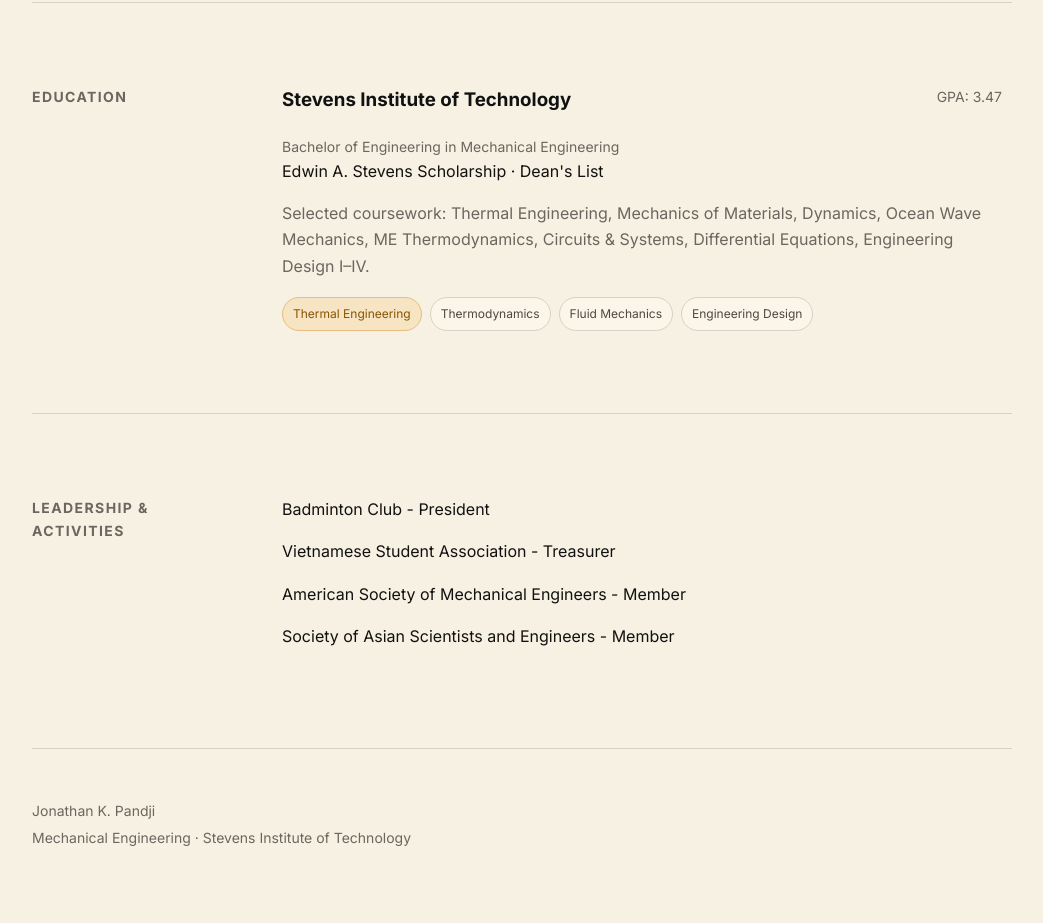
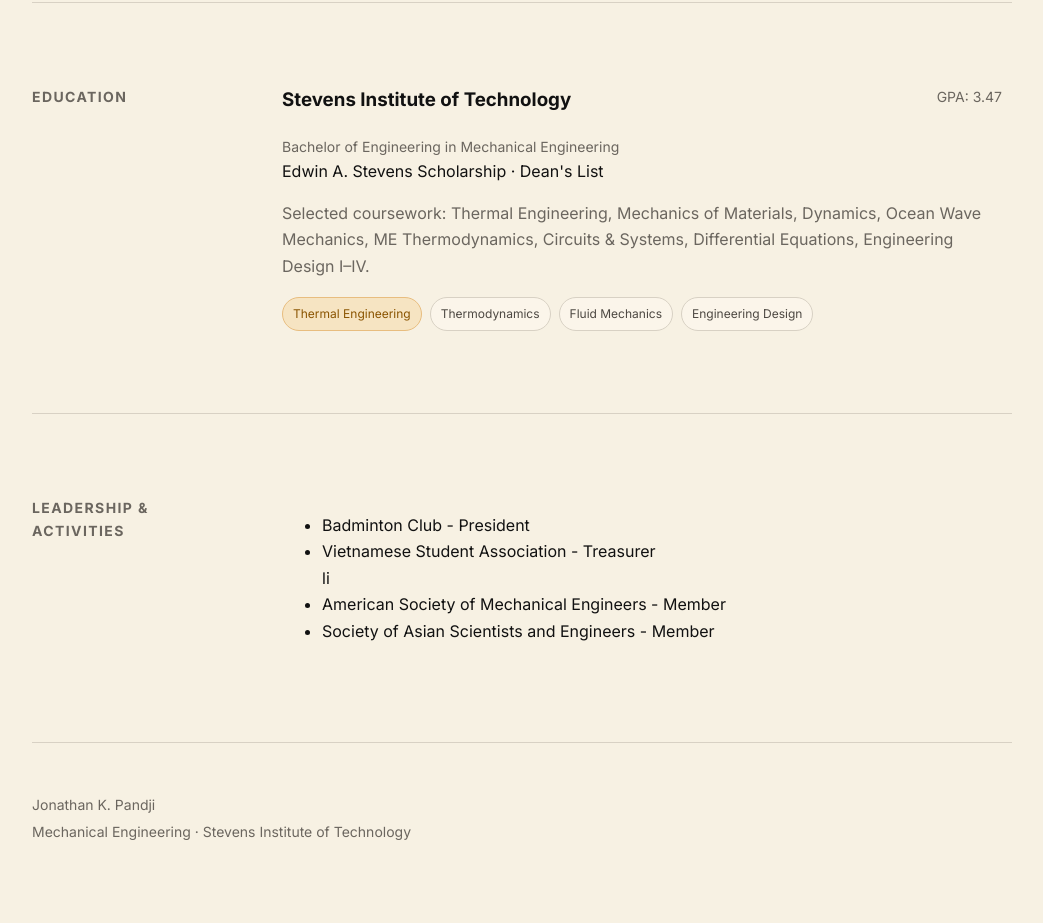
Before and after one commit to jonkezino11/portfolio, a plain HTML site: page index.html in a window 1280 px wide. Shown: the part 3913-4836 px from the top of the page, without its empty margins (118-1161 px from the left). Drawn offline with Linux system fonts and the light colour scheme.

Commit message:
Update index.html

```diff
--- a/index.html
+++ b/index.html
@@ -156,11 +156,20 @@
       </div></div>
     </section>
 
-    <section class="section container"><div class="section-grid"><h2>Leadership &amp; Activities</h2><div class="section-content"><p>Badminton Club - President<p/>
-      <p>Vietnamese Student Association - Treasurer</p>
-      <p>American Society of Mechanical Engineers - Member</p>
-      <p>Society of Asian Scientists and Engineers - Member</p>
-    </p></div></div></section>
+    <section class="section container">
+      <div class="section-grid">
+        <h2>Leadership &amp; Activities</h2>
+
+        <div class="section-content">
+          <ul>
+            <li>Badminton Club - President</li>
+            <li>Vietnamese Student Association - Treasurer</li>li
+            <li>American Society of Mechanical Engineers - Member</li>
+            <li>Society of Asian Scientists and Engineers - Member</li>
+          </ul>
+        </div>
+      </div>
+    </section>
   </main>
 
   <footer class="footer container"><p>Jonathan K. Pandji</p><p>Mechanical Engineering · Stevens Institute of Technology</p></footer>
```
